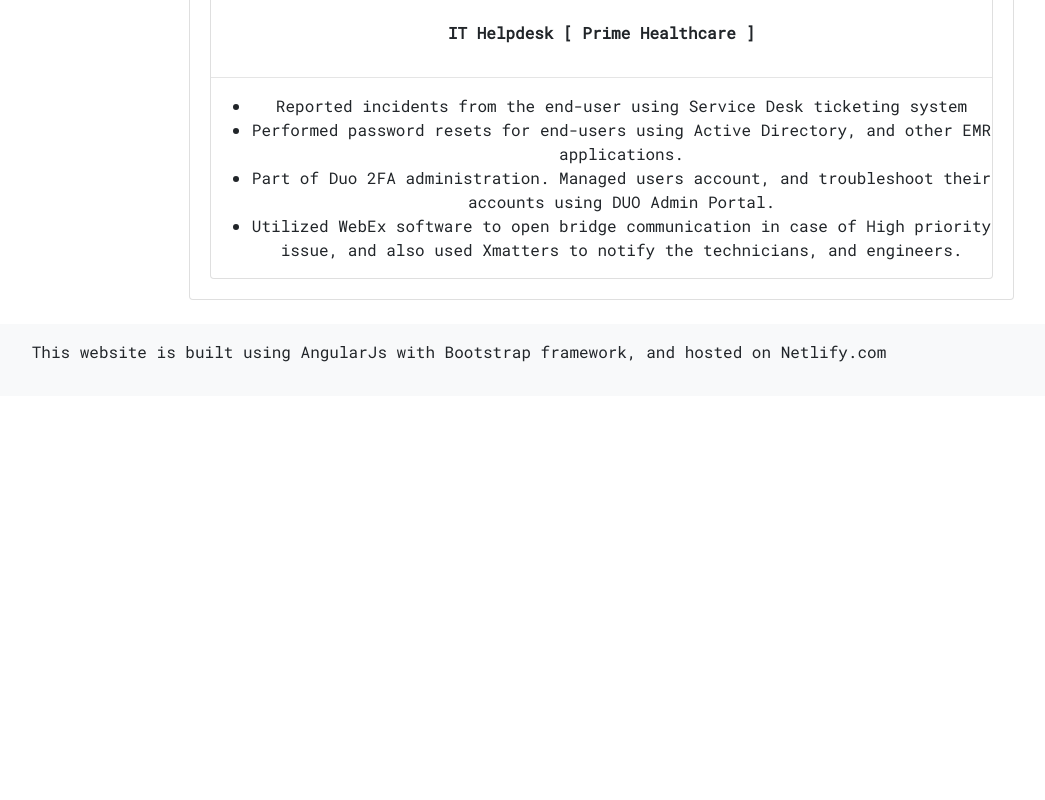
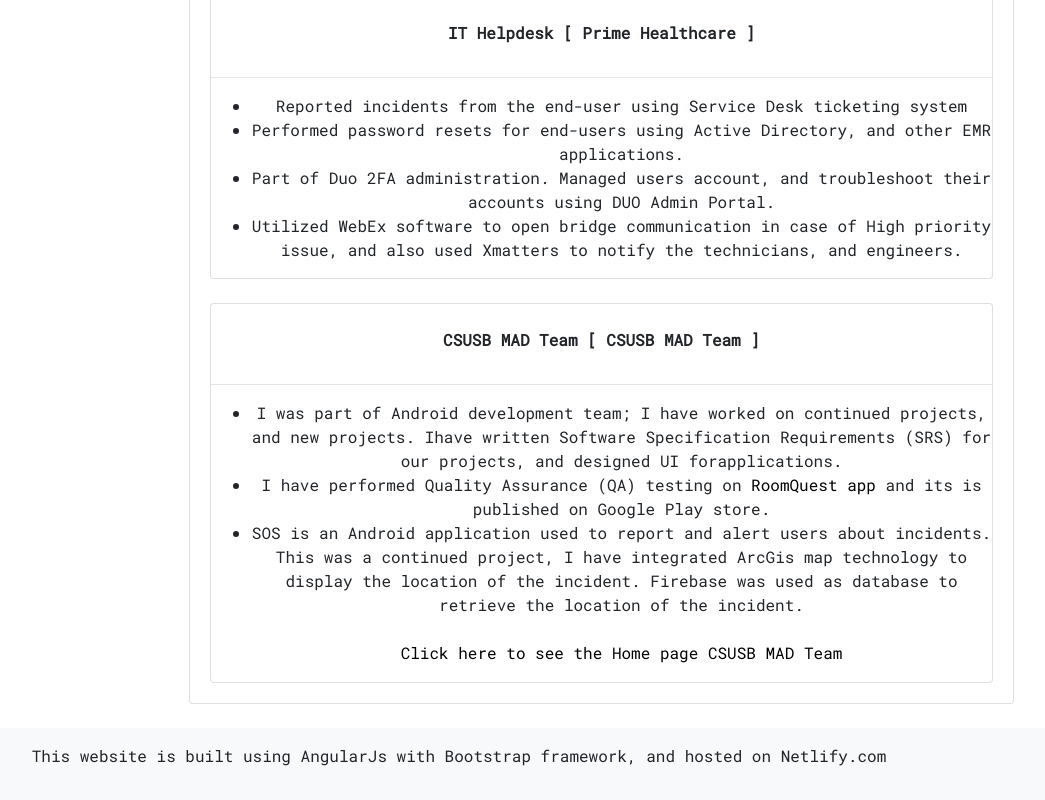
Before and after one commit to yousuf1997/devsite, an Angular app: page /experience in a window 1280 px wide. Shown: the part 733-1533 px from the top of the page, without its empty margins (181-1226 px from the left). Before the commit the page ends 1129 px from the top, so only its background shows below. Built offline with nearby package versions, Linux system fonts and the light colour scheme.

Commit message:
Added CSUSB SE experience

```diff
--- a/src/app/experience/experience.component.css
+++ b/src/app/experience/experience.component.css
@@ -0,0 +1,3 @@
+a {
+    color: black;
+}
--- a/src/app/experience/experience.component.html
+++ b/src/app/experience/experience.component.html
@@ -59,6 +59,31 @@
             </ul>
         </div>
 
+        <br>
+        <div class="card text-center">
+            <br>
+            <p><b>CSUSB MAD Team [ CSUSB MAD Team ]</b></p>
+            <hr>
+            <ul>
+                <li>I was part of Android development team; I have worked on continued projects, and new projects. Ihave
+                    written Software Specification Requirements (SRS) for our projects, and designed UI forapplications.
+                </li>
+
+                <li>I have performed Quality Assurance (QA) testing on <a
+                        href="https://play.google.com/store/apps/details?id=csusb.roomquest&hl=en_US">RoomQuest app</a>
+                    and its is published on Google Play store.
+                </li>
+                <li>SOS is an Android application used to report and alert users about incidents. This was a continued
+                    project, I have integrated ArcGis map technology to display the location of the incident. Firebase
+                    was used as database to retrieve the location of the incident.
+                </li>
+                <br>
+                <a target="_blank" href="https://mobileappdev.academic.csusb.edu/team/">Click here to see the Home page CSUSB MAD Team</a>
+
+
+            </ul>
+        </div>
+
     </div>
 </div>
 <!-- </div> -->
```
